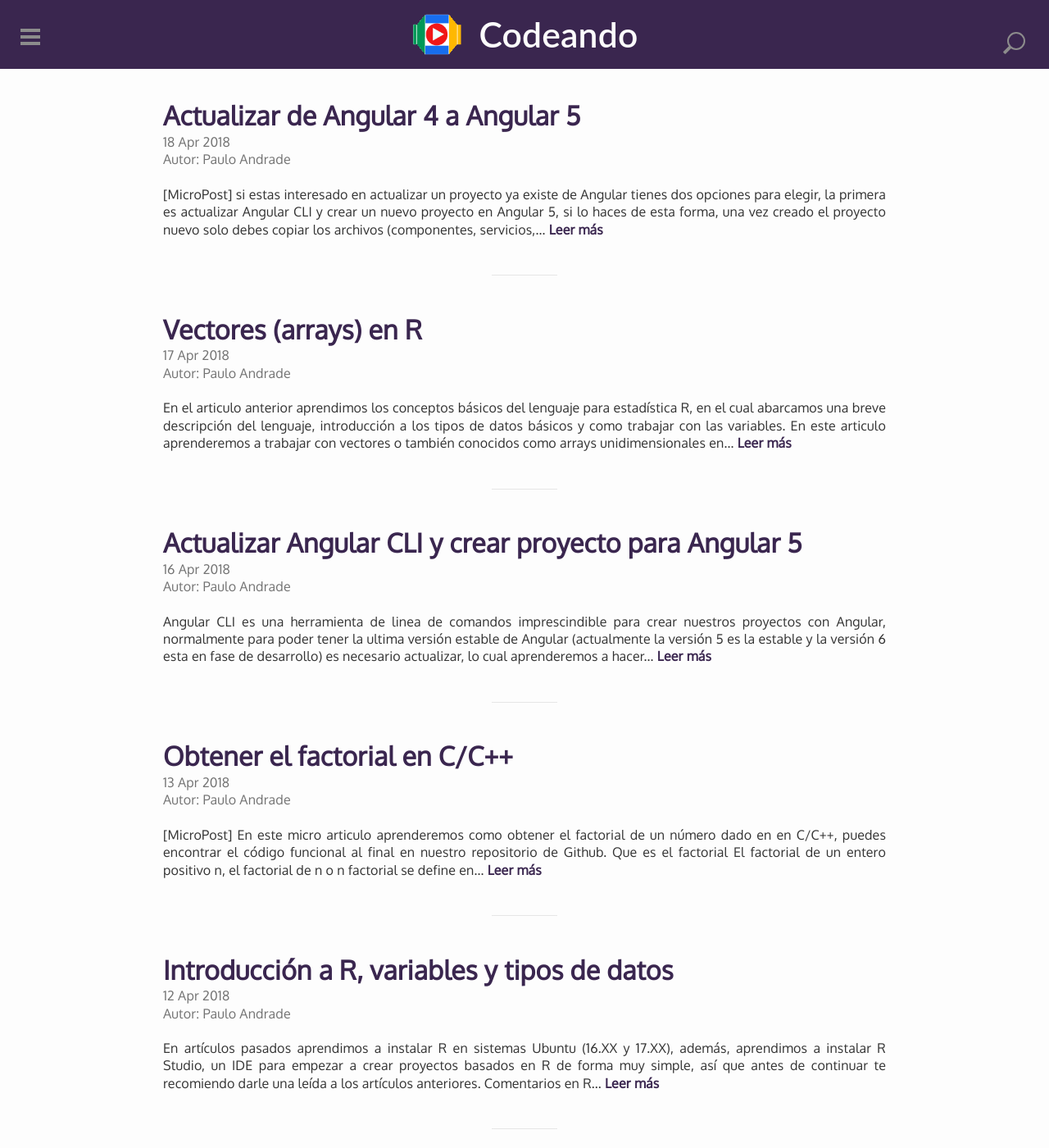
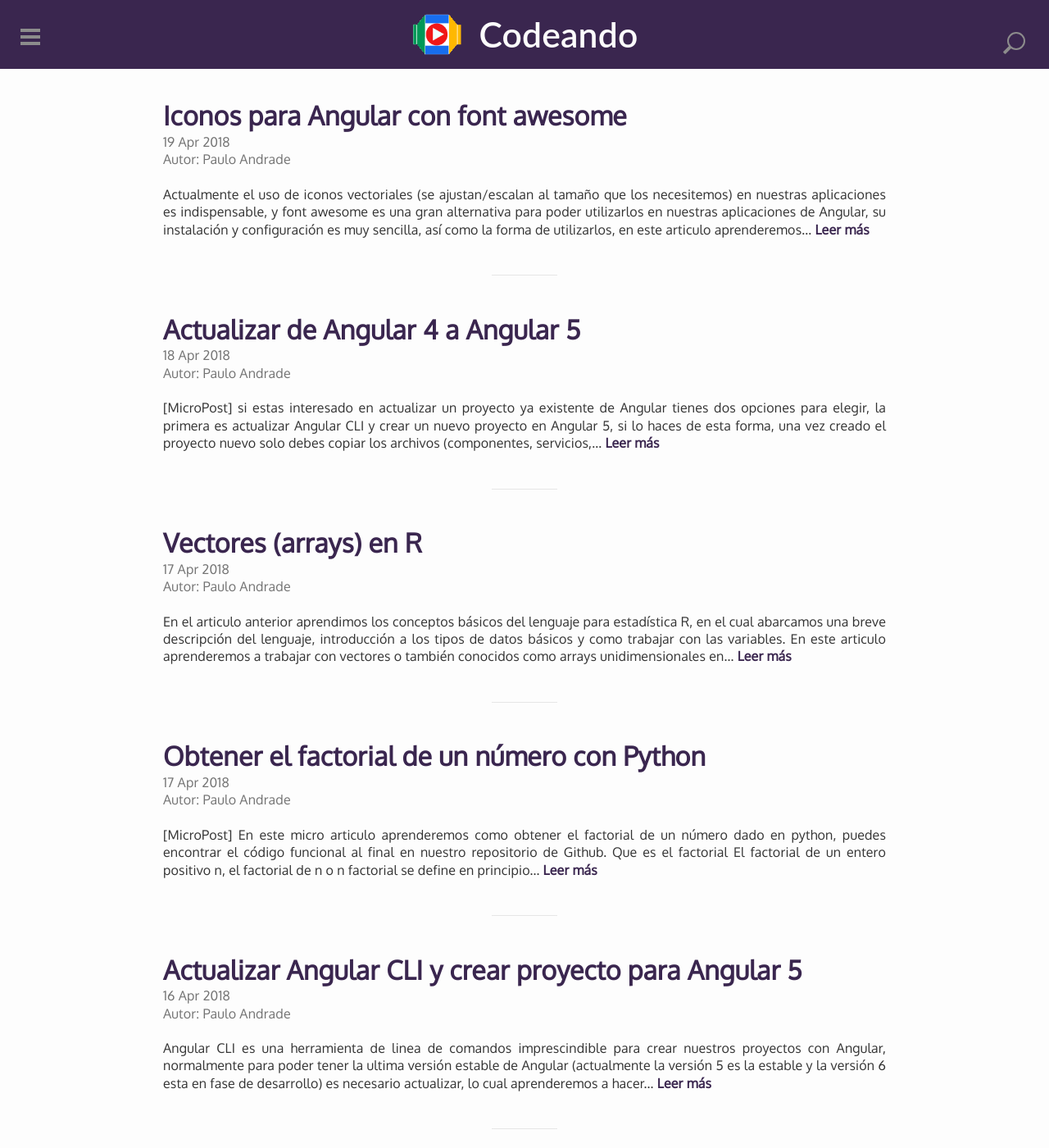
Before and after one commit to Codeandomx/codeandomx, a Jekyll site: the page built from index.html, in a window 1280 px wide and 1400 px high. Shown: the whole window at 82% size. Built offline with Jekyll 4.4.1, drawn with Linux system fonts in a browser that asks for light colours; the list of posts is cut into pages by our own code; comment, search, counter and statistics services are not loaded; some of the changed text lies outside the part shown.

Commit message:
Nuevo articulo - utilizar font awesome con Angular.

```diff
--- a/_posts/2018-04-16-actualizar-angular-cli-y-crear-proyecto-para-angular-5.md
+++ b/_posts/2018-04-16-actualizar-angular-cli-y-crear-proyecto-para-angular-5.md
@@ -8,6 +8,10 @@ tags: angular javascript
 ![Angular](/img/angular2.jpg)
 
 [Angular CLI](http://blog.codeando.org/articulos/mi-primera-app-con-angular-y-angular-cli.html) es una herramienta de linea de comandos imprescindible para crear nuestros proyectos con Angular, normalmente para poder tener la ultima versión estable de Angular (actualmente la versión 5 es la estable y la versión 6 esta en fase de desarrollo) es necesario actualizar, lo cual aprenderemos a hacer en este articulo.
+
+<div class="redes-background">
+Puedes acceder al <a href="http://github.com/codeandomx/curso-de-introduccion-a-angular" target="_blank">curso gratuito de Angular</a> para aprender más sobre este framework.
+</div>
 
 ## Fase previa (NodeJS)
 
--- /dev/null
+++ b/_posts/2018-04-17-obtener-el-factorial-de-un-numero-con-python.md
@@ -0,0 +1,107 @@
+---
+title: Obtener el factorial de un número con Python
+author: Paulo Andrade
+categories: python
+tags: python algoritmos
+---
+
+![Obtener el factorial de un numero con python](/img/python.jpg)
+
+[MicroPost] En este micro articulo aprenderemos como obtener el factorial de un número dado en python, puedes encontrar el código funcional al final en nuestro repositorio de Github.
+
+## Que es el factorial
+
+El factorial de un entero positivo n, el factorial de n o n factorial se define en principio como el producto de todos los números enteros positivos desde 1 (es decir, los números naturales) hasta n ([definición wikipedia](https://es.wikipedia.org/wiki/Factorial)).
+
+## Algoritmo para factorial
+
+El siguiente método nos permite obtener el factorial de un número dado.-
+
+<ins class="adsbygoogle"
+     style="display:block; text-align:center;"
+     data-ad-layout="in-article"
+     data-ad-format="fluid"
+     data-ad-client="ca-pub-0593566584451788"
+     data-ad-slot="1426664336"></ins>
+<script>
+     (adsbygoogle = window.adsbygoogle || []).push({});
+</script>
+
+{% highlight python linenos %}
+def factorial(self, n):
+    '''
+    Obtenemos el factorial del numero dad0
+    '''
+
+    res = 1 # almacenamos el resultado
+
+    for i in range(1, n + 1):
+        res = res * i
+
+    return res
+{% endhighlight %}
+
+El funcionamiento del algoritmo es bastante simple, en la linea 3 declaramos la variable "res" en la cual almacenaremos la suma del producto de los números naturales hasta n.-
+
+{% highlight python linenos %}
+res = 1; # Declaramos res para almacenar el producto del factorial
+{% endhighlight %}
+
+En cada iteración multiplicamos el valor almacenado en la variable res con el correspondiente al valor de i, es necesario indicar que en el ciclo for, i se inicializa en 1, dado que si se inicializa en 0, el resultados siempre sera 0.-
+
+{% highlight python linenos %}
+for i in range(1, n + 1):
+    res = res * i
+{% endhighlight %}
+
+## Casos de uso
+
+Para verificar su funcionamiento, creamos un método para ingresar el dato.-
+
+{% highlight python linenos %}
+def enterData(self):
+    '''
+    Obtiene un dato ingresado por el usuario
+    '''
+
+    val = raw_input("Ingrese el numero a verificar: ")
+
+    # verificamos que sea un numero entero
+    try :
+        val = int(val)
+        return val
+    except :
+        return self.enterData()
+{% endhighlight %}
+
+Y declaramos la instancia de nuestra clase y la ejecutamos.-
+
+{% highlight python linenos %}
+# Acceso al programa
+if __name__ == "__main__":
+    # Instanciamos un objeto
+    f = Factorial()
+    # Corremos el programa
+    f.init()
+{% endhighlight %}
+
+Ahora si ejecutamos el programa y probamos con el conjunto de datos { 25, 29 } obtendremos el siguiente resultado.-
+
+{% highlight python linenos %}
+Ingrese un numero: 5
+Factorial de 5: 120
+Ingrese un numero: 100
+Factorial de 100: 93326215443944152681699238856266700490715968264381621468592963895217599993229915608941463976156518286253697920827223758251185210916864000000000000000000000000
+{% endhighlight %}
+
+## Código de ejemplo
+
+Puedes encontrar el código completo en el siguiente enlace (repositorio de github).-
+
+[Factorial.py](https://github.com/Codeandomx/algoritmos-python/blob/master/Factorial.py)
+
+## Conclusiones
+
+Si te encontraste útil este articulo, por favor compártelo para que pueda llegar a más personas.
+
+Que tengan feliz código
--- a/_posts/2018-04-18-actualizar-de-angular-4-a-angular-5.md
+++ b/_posts/2018-04-18-actualizar-de-angular-4-a-angular-5.md
@@ -7,9 +7,13 @@ tags: angular javascript
 
 ![Angular](/img/angular2.jpg)
 
-[MicroPost] si estas interesado en actualizar un proyecto ya existe de Angular tienes dos opciones para elegir, la primera es [actualizar Angular CLI](http://blog.codeando.org/articulos/actualizar-angular-cli-y-crear-proyecto-para-angular-5.html) y crear un nuevo proyecto en Angular 5, si lo haces de esta forma, una vez creado el proyecto nuevo solo debes copiar los archivos (componentes, servicios, etc) de tu proyecto anterior al nuevo.
+[MicroPost] si estas interesado en actualizar un proyecto ya existente de Angular tienes dos opciones para elegir, la primera es [actualizar Angular CLI](http://blog.codeando.org/articulos/actualizar-angular-cli-y-crear-proyecto-para-angular-5.html) y crear un nuevo proyecto en Angular 5, si lo haces de esta forma, una vez creado el proyecto nuevo solo debes copiar los archivos (componentes, servicios, etc) de tu proyecto anterior al nuevo.
 
 La segunda opción es la que describimos a continuación, en mi opinión es mejor.
+
+<div class="redes-background">
+Puedes acceder al <a href="http://github.com/codeandomx/curso-de-introduccion-a-angular" target="_blank">curso gratuito de Angular</a> para aprender más sobre este framework.
+</div>
 
 ## Actualizar a Angular 5
 
--- /dev/null
+++ b/_posts/2018-04-19-iconos-para-angular-con-font-awesome.md
@@ -0,0 +1,114 @@
+---
+title: Iconos para Angular con font awesome
+author: Paulo Andrade
+categories: angular2
+tags: angular javascript
+---
+
+![Iconos para angular con font-awesome](http://blog.codeando.org/img/angular2.jpg)
+
+Actualmente el uso de iconos vectoriales (se ajustan/escalan al tamaño que los necesitemos) en nuestras aplicaciones es indispensable, y font awesome es una gran alternativa para poder utilizarlos en nuestras aplicaciones de Angular, su instalación y configuración es muy sencilla, así como la forma de utilizarlos, en este articulo aprenderemos a hacerlo.
+
+<div class="redes-background">
+Puedes acceder al <a href="http://github.com/codeandomx/curso-de-introduccion-a-angular" target="_blank">curso gratuito de Angular</a> para aprender más sobre este framework.
+</div>
+
+## Que es font awesome
+
+Se trata de una fuente tipográfica de iconos vectoriales de fácil uso, los iconos proporcionados están relacionados a usos habituales que hacemos en nuestras aplicaciones, así que seguro encontraras el que necesitas, estos iconos son vectoriales y por tanto escalables, es decir podemos ajustarlos al tamaño que necesitemos.
+
+Puedes encontrar más información en su [pagina oficial](https://fontawesome.com/).
+
+## Instalando font awesome con Angular CLI
+
+Su instalación es muy sencilla, vamos al directorio principal de nuestra aplicación [Angular](http://blog.codeando.org/articulos/un-vistazo-a-angular-2.html) e instalamos las dependencias necesarias.-
+
+> Puedes seguir el tutorial [crear mi primera aplicación con Angular CLI](http://blog.codeando.org/articulos/mi-primera-app-con-angular-y-angular-cli.html) si eres nuevo en Angular.
+
+<ins class="adsbygoogle"
+     style="display:block; text-align:center;"
+     data-ad-layout="in-article"
+     data-ad-format="fluid"
+     data-ad-client="ca-pub-0593566584451788"
+     data-ad-slot="1426664336"></ins>
+<script>
+     (adsbygoogle = window.adsbygoogle || []).push({});
+</script>
+
+{% highlight javascript linenos %}
+npm install --save font-awesome angular-font-awesome
+{% endhighlight %}
+
+> Si trabajas en GNU Linux recuerda dar privilegios de súper usuario con "sudo".
+
+Al terminar la instalación las librerías estarán disponibles en el directorio "node_modules" como se muestra a continuación.-
+
+{% highlight javascript linenos %}
+/node_modules/font-awesome/css/font-awesome.css
+{% endhighlight %}
+
+Ahora vamos incluir font-awesome a Angular, para ello abrimos el archivo "angular-cli.json" y agregamos el path de la librería a la propiedad "styles".-
+
+{% highlight javascript linenos %}
+"styles": [
+    "styles.css",
+    "../../node_modules/font-awesome/css/font-awesome.css"
+],
+{% endhighlight %}
+
+> En el archivo "angular-cli.json" debemos utilizar rutas relativas al directorio "src" del proyecto, es por eso que para ingresar al directorio "node_modules" regresamos un directorio con "../".
+
+Ya podemos utilizar los iconos de font awesome en nuestra aplicación.
+
+## Configurar font awesome sin Angular CLI
+
+Si tu aplicación la creaste sin utilizar Angular CLI, no hay problema, la forma de utilizar font awesome es muy simple, en el componente principal de la aplicación "app.module.ts" basta con importar la dependencia y agregarla a la propiedad "imports".-
+
+{% highlight javascript linenos %}
+//...
+import { AngularFontAwesomeModule } from 'angular-font-awesome';
+
+@NgModule({
+    //...
+    imports: [
+        //...
+        AngularFontAwesomeModule
+    ],
+    //...
+})
+export class AppModule { }
+{% endhighlight %}
+
+Ahora ya estas listo para utilizar los iconos de font awesome en nuestra aplicación.
+
+## Utilizando iconos en nuestra aplicación
+
+Para ilustrar un ejemplo sobre como utilizar los iconos en nuestra aplicación de Angular CLI vamos a trabajar en la plantilla del componente principal "app.component.html" agregamos lo siguiente.-
+
+{% highlight html linenos %}
+<i class="fa fa-spinner fa-spin fa-lg"></i>
+{% endhighlight %}
+
+Para mostrar los iconos utilizamos el elemento "i" y mediante clases indicamos cual icono mostrar, en nuestro ejemplo utilizamos el icono "fa-spinner", con fa-spin indicamos que el icono este animado (como una imagen de carga) y por ultimo con "fa-lg" indicamos el tamaño del icono, como se muestra en la siguiente imagen.-
+
+![Angular font awesome](/img/angular9.jpg)
+
+Puedes encontrar en detalle el uso de font-awesome en su [pagina oficial](https://fontawesome.com).
+
+Si en nuestro caso no utilizamos Angular Cli, debemos utilizar la directiva "fa" para mostrar los iconos, vemos el ejemplo anterior pero ahora utilizando el elemento "fa", queda de esta forma.-
+
+{% highlight html linenos %}
+<fa name="spinner" animation="spin" size="lg"></fa>
+{% endhighlight %}
+
+El resultado sera el mismo, si deseas obtener más información sobre los atributos que puedes utilizar, visita el repositorio npm de [angular-font-awesome](https://www.npmjs.com/package/angular-font-awesome).
+
+## Conclusiones
+
+Sin duda, el uso de font awesome nos ayudara a crear aplicaciones con mejor experiencia para el usuario, su uso gratuito será más que suficiente para cualquier proyecto.
+
+Si te interesa el tema puedes continuar con los siguientes enlaces.-
+
+* Curso: [Curso de Angular](https://github.com/Codeandomx/curso-de-introduccion-a-angular)
+
+Que tengan feliz código.
```
